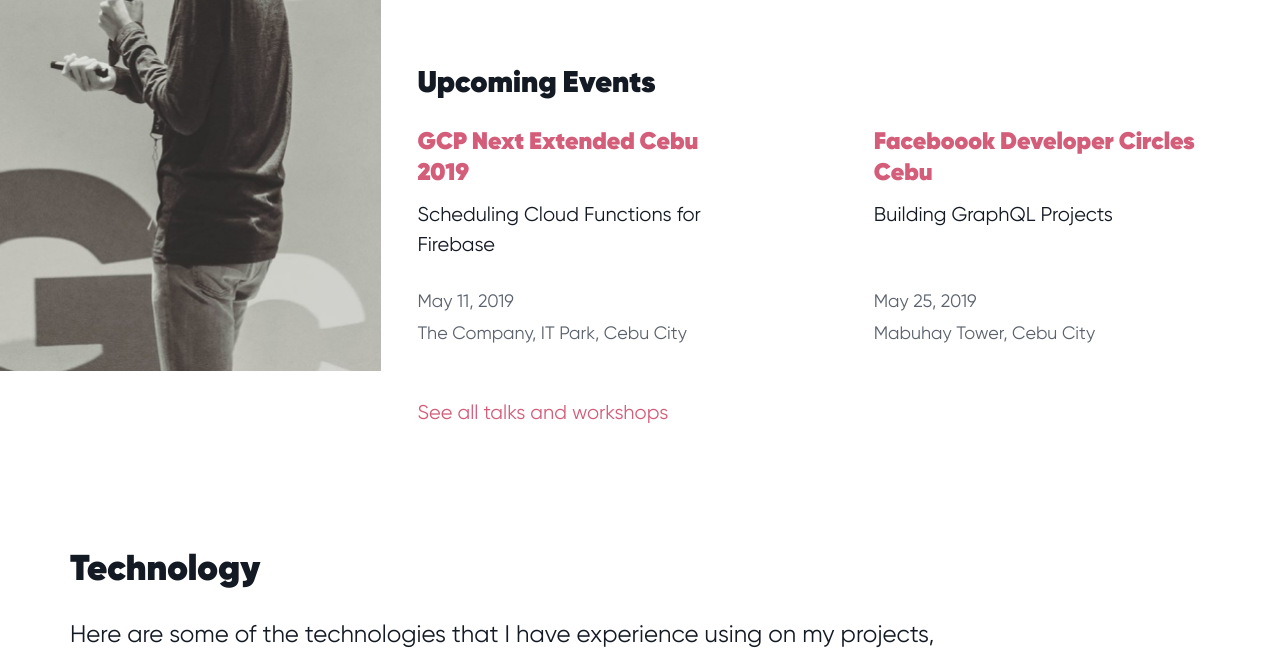
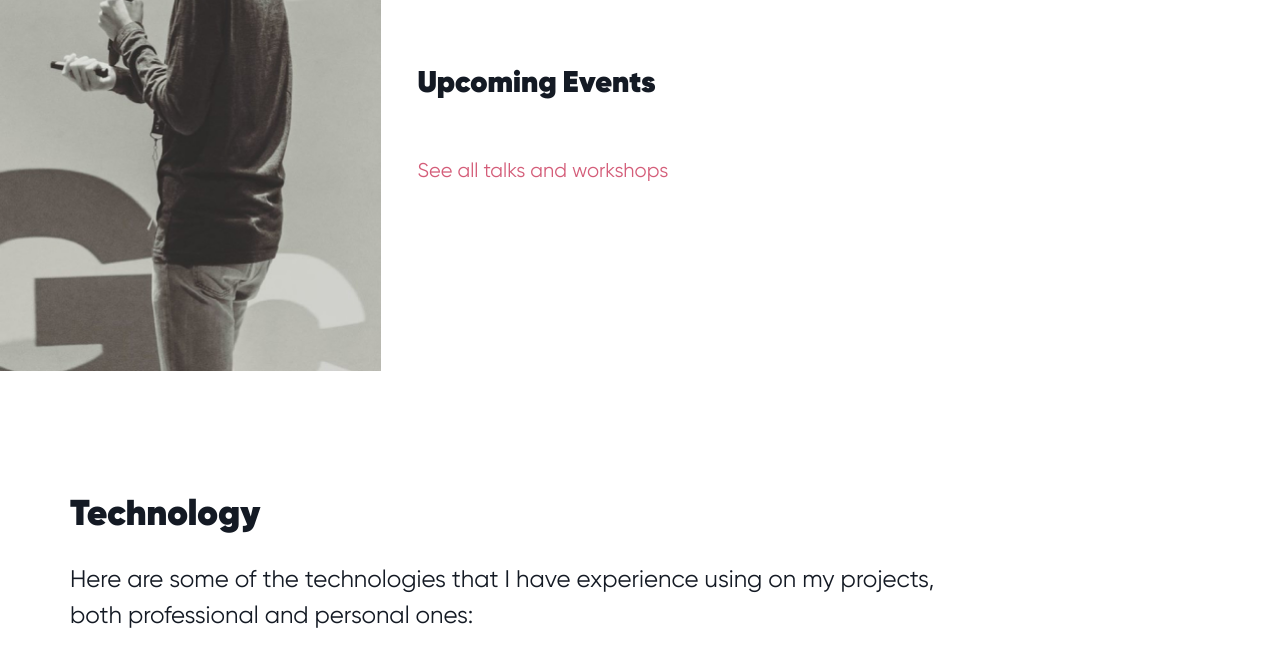
Before and after one commit to arnellebalane/arnellebalane.com, an Eleventy site: page source/index.njk in a window 1280 px wide. Shown: the part 1389-2041 px from the top of the page. Built offline with nearby package versions, Linux system fonts and the light colour scheme; Eleventy itself is replaced by a stand-in of ours; files that its build step writes are made by us from their sources.

Commit message:
Filter upcoming events to display on Home page

```diff
--- a/source/_data/events.json
+++ b/source/_data/events.json
@@ -1,16 +1,136 @@
 [
+  {
+    "name": "Faceboook Developer Circles Cebu",
+    "description": "Building GraphQL Projects",
+    "url": "https://www.facebook.com/events/270482970543471/",
+    "start_date": "May 25, 2019",
+    "venue": "Mabuhay Tower, Cebu City"
+  },
   {
     "name": "GCP Next Extended Cebu 2019",
     "description": "Scheduling Cloud Functions for Firebase",
     "url": "https://www.meetup.com/GDGCebu/events/260932605/",
-    "date": "May 11, 2019",
+    "start_date": "May 11, 2019",
     "venue": "The Company, IT Park, Cebu City"
   },
   {
-    "name": "Faceboook Developer Circles Cebu",
-    "description": "Building GraphQL Projects",
-    "url": "https://www.facebook.com/events/270482970543471/",
-    "date": "May 25, 2019",
-    "venue": "Mabuhay Tower, Cebu City"
+    "name": "Vue.js Cebu",
+    "description": "Moving on from old stack to Vue.js",
+    "url": "",
+    "start_date": "January 30, 2019",
+    "venue": "The Company, Mandaue City"
+  },
+  {
+    "name": "GDG Devfest Bacolod 2018",
+    "description": "Introduction to Firebase for Web Developers",
+    "url": "",
+    "start_date": "November 24, 2018",
+    "venue": "NWTF, Bacolod City"
+  },
+  {
+    "name": "Google I/O Extended Leyte 2018",
+    "description": "Build the Future of the Web with Modern JavaScript",
+    "url": "",
+    "start_date": "August 4, 2018",
+    "venue": "PSHS-EVC, Tacloban City"
+  },
+  {
+    "name": "Google I/O Extended Dumaguete 2018",
+    "description": "Exploring Chrome DevTools Features",
+    "url": "",
+    "start_date": "July 28, 2018",
+    "venue": "Silliman University, Dumaguete"
+  },
+  {
+    "name": "Google I/O Extended Cebu",
+    "description": "Build the Future of the Web with Modern JavaScript",
+    "url": "",
+    "start_date": "July 21, 2018",
+    "venue": "USC - Talamban, Cebu City"
+  },
+  {
+    "name": "Mobile Sites Certification Study Jam",
+    "description": "Co-presented with Emmanuel and Franchette",
+    "url": "",
+    "start_date": "April 14, 2018",
+    "venue": "USJR - Basak, Cebu City"
+  },
+  {
+    "name": "Women TechMakers Cebu 2018",
+    "description": "Mobile Site Certification Study Jam, co-presented with Emmanuel and Franchette",
+    "url": "",
+    "start_date": "April 14, 2018",
+    "venue": "USJR - Basak, Cebu City"
+  },
+  {
+    "name": "Mobile Sites Certification Study Jam",
+    "description": "Co-presented with Emmanuel and Franchette",
+    "url": "",
+    "start_date": "March 14, 2018",
+    "venue": "UP Cebu, Cebu City"
+  },
+  {
+    "name": "Mobile Sites Certification Study Jam",
+    "description": "Co-presented with Emmanuel and Franchette",
+    "url": "",
+    "start_date": "March 10, 2018",
+    "venue": "CIT-U, Cebu City"
+  },
+  {
+    "name": "Startup Weekend Cebu Youth Edition",
+    "description": "Mentor",
+    "url": "",
+    "start_date": "February 16, 2018",
+    "end_date": "February 18, 2018",
+    "venue": "The Grid, Cebu City"
+  },
+  {
+    "name": "Devfest gDayX Cebu 2017",
+    "description": "New Web Platform APIs",
+    "url": "",
+    "start_date": "November 18, 2017",
+    "venue": "J Center Mall, Cebu City"
+  },
+  {
+    "name": "Google I/O Extended Leyte 2017",
+    "description": "Introduction to Firebase",
+    "url": "",
+    "start_date": "August 19, 2017",
+    "venue": "Ritz Tower, Tacloban City"
+  },
+  {
+    "name": "DevMeets: Firebase Workshop",
+    "description": "Co-facilitated with Emmanuel and Kevin",
+    "url": "",
+    "start_date": "August 18, 2017",
+    "venue": "Symph Office, Cebu City"
+  },
+  {
+    "name": "Google I/O Extended Cebu 2017",
+    "description": "Progressive Web Apps, co-presented with Julia",
+    "url": "",
+    "start_date": "July 1, 2017",
+    "venue": "J Center Mall, Cebu City"
+  },
+  {
+    "name": "Polymer Workshop",
+    "description": "Material Design with Polymer paper elements",
+    "url": "",
+    "start_date": "September 20, 2016",
+    "venue": "A SPACE, Cebu City"
+  },
+  {
+    "name": "Manila JavaScript #11",
+    "description": "JavaScript All The Things!",
+    "url": "",
+    "start_date": "September 16, 2016",
+    "venue": "iioffice CEBU, Cebu City"
+  },
+  {
+    "name": "GCP Next Extended Cebu 2016",
+    "description": "Introduction to Service Workers",
+    "url": "",
+    "start_date": "May 4, 2016",
+    "venue": "Diamond Suites, Cebu City"
   }
 ]
--- a/source/index.njk
+++ b/source/index.njk
@@ -59,12 +59,12 @@
         <div class="UpcomingEvents">
             <h2 class="UpcomingEvents__Label">Upcoming Events</h2>
 
-            {%- for event in events %}
+            {%- for event in (events | filterUpcomingEvents | firstTwoEvents) %}
                 <article class="Event">
                     <h3 class="Event__Title">{% externalLink event.name, event.url %}</h1>
                     <h4 class="Event__Subtitle">{{ event.description }}</h2>
 
-                    <time class="Event__Date" datetime="2019-05-11">{{ event.date }}</time>
+                    <time class="Event__Date" datetime="2019-05-11">{{ event.start_date }}</time>
                     <data class="Event__Venue">{{ event.venue }}</data>
                 </article>
             {% endfor -%}
--- a/source/static/stylesheets/home.css
+++ b/source/static/stylesheets/home.css
@@ -303,7 +303,8 @@
         grid-gap: 2.4rem 12rem;
     }
 
-    .UpcomingEvents__Label {
+    .UpcomingEvents__Label,
+    .UpcomingEvents__SeeAll {
         grid-column-end: span 2;
     }
 
--- /dev/null
+++ b/source/utils/filters/filterUpcomingEvents.js
@@ -0,0 +1,10 @@
+module.exports = events => {
+    const now = new Date();
+
+    const indexOfPastEvent = events.findIndex(event => {
+        const eventDate = new Date(event.start_date);
+        return eventDate < now;
+    });
+
+    return events.slice(0, indexOfPastEvent).reverse();
+};
--- /dev/null
+++ b/source/utils/filters/firstTwoEvents.js
@@ -0,0 +1 @@
+module.exports = events => events.slice(0, 2);
```
Also changed, not shown: .eleventy.js.
